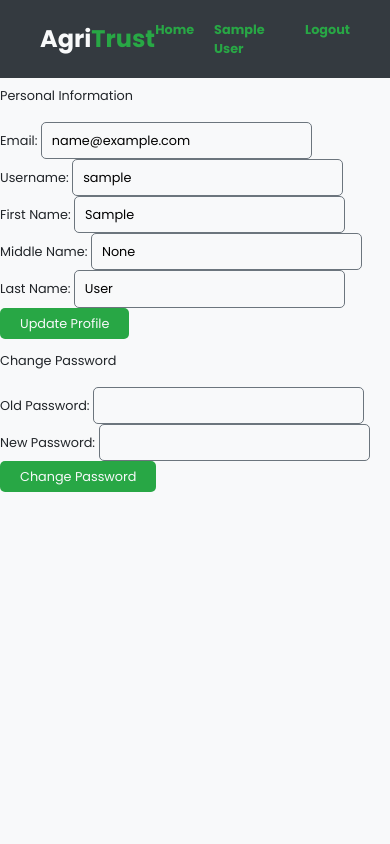
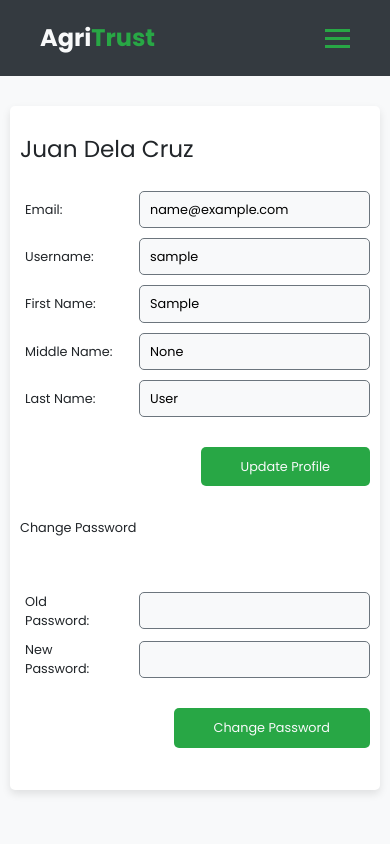
Before and after one commit to bowtsogakow/Elective5-LoanCooperative, a Django app: template cashier_frontend/templates/cashier_frontend/profileInfo.html in a window 390 px wide. Run offline with Django 5.2, Linux system fonts and the light colour scheme; the template is opened without the code that fills it: values that come from a table or form of the project are taken from there, others are empty; the visitor is signed in with stand-in values (Sample User, id 1); data comes from the database, SQL or seed files in the repository; parts of the project's set-up code (start-up, migrations or seed data) failed here and were passed over.

Commit message:
responsive cash's header/userProf

```diff
--- a/admin_frontend/templates/AgriTrust/profileInfo.html
+++ b/admin_frontend/templates/AgriTrust/profileInfo.html
@@ -6,6 +6,7 @@
         <div class="profile-info-div cont-body">
             <div class="profile-info-cont cont">
                 <h3> {{employee.fullname}} </h3>
+                <br>
 
                 <div class="reg-div">
                     <form id = "update-profile-form">
--- a/cashier_frontend/templates/cashier_frontend/header.html
+++ b/cashier_frontend/templates/cashier_frontend/header.html
@@ -4,36 +4,106 @@
     {% include 'AgriTrust/css.html' %}
 
     <style>
-
         .header-div {
             display: flex;
             justify-content: space-between;
             align-items: center;
             background-color: var(--bg3);
             padding: 20px 40px;
+            position: relative; /* Ensures dropdown is positioned relative to header-div */
+        }
 
         .header-title {
             font-weight: bold;
             font-size: 24px;
             color: var(--bg2);
+        }
 
-                span {
+        .header-title span {
             color: var(--bg1);
         }
+
+        .hamburger {
+            display: none;
+            flex-direction: column;
+            justify-content: center;
+            gap: 5px;
+            cursor: pointer;
+        }
+
+        .hamburger div {
+            width: 25px;
+            height: 3px;
+            background-color: var(--bg1);
         }
 
         .header-nav {
             display: flex;
             gap: 20px;
+        }
 
-                a {
+        .header-nav a {
             color: var(--bg1);
             font-weight: bold;
+            text-decoration: none;
+        }
 
-                    &:hover {
+        .header-nav a:hover {
             color: var(--bg2);
         }
+
+        /* Dropdown menu styling */
+        .dropdown-menu {
+            display: none;
+            flex-direction: column;
+            gap: 15px;
+            position: absolute;
+            top: 60px; /* Positions dropdown below the hamburger */
+            right: 20px;
+            background-color: var(--bg3);
+            padding: 20px;
+            border-radius: 10px;
+            box-shadow: 0 4px 6px rgba(0, 0, 0, 0.1);
+            z-index: 10; /* Ensures the menu stays on top */
         }
+
+        .dropdown-menu a {
+            font-size: 16px;
+            color: var(--bg1);
+        }
+
+        .dropdown-menu a:hover {
+            color: var(--bg2);
+        }
+
+        /* Show hamburger menu and hide nav on small screens */
+        @media (max-width: 768px) {
+            .hamburger {
+                display: flex;
+            }
+
+            .header-nav {
+                display: none;
+            }
+
+            /* Show dropdown when active */
+            .dropdown-menu.active {
+                display: flex;
+            }
+        }
+
+        /* Ensure menus are visible above the responsive dimensions */
+        @media (min-width: 769px) {
+            .hamburger {
+                display: none;
+            }
+
+            .header-nav {
+                display: flex;
+            }
+
+            .dropdown-menu {
+                display: none; /* Dropdown is hidden when not in small dimensions */
             }
         }
     </style>
@@ -42,13 +112,36 @@
 
         <div class="header-div">
             <div class="header-title"> Agri<span>Trust</span> </div>
+
+            <!-- Hamburger Menu Icon -->
+            <div class="hamburger" id="hamburger">
+                <div></div>
+                <div></div>
+                <div></div>
+            </div>
+
+            <!-- Dropdown Navigation -->
             <div class="header-nav">
                 <a href = "{% url 'cashier_index' %}"> Home </a>
                 <a href = "{% url 'cashier_profile_info' user.id%}"> {{user.full_name}} </a>
                 <a href = "{% url 'server_logout' %}"> Logout </a>
             </div>
+
+            <div class="dropdown-menu" id="dropdownMenu">
+                <a href = "{% url 'cashier_index' %}"> Home </a>
+                <a href = "{% url 'cashier_profile_info' user.id%}"> {{user.full_name}} </a>
+                <a href = "{% url 'server_logout' %}"> Logout </a>
             </div>
+        </div>
+    </header>
 
+    <script>
+        // Toggle dropdown menu visibility
+        const hamburger = document.getElementById('hamburger');
+        const dropdownMenu = document.getElementById('dropdownMenu');
 
-    </header>
+        hamburger.addEventListener('click', () => {
+            dropdownMenu.classList.toggle('active');
+        });
+    </script>
 </main>
--- a/cashier_frontend/templates/cashier_frontend/profileInfo.html
+++ b/cashier_frontend/templates/cashier_frontend/profileInfo.html
@@ -3,61 +3,64 @@
     <body>
         {% include 'cashier_frontend/header.html' with user=user %}
 
-        <div>
-            <div>
-                <h3> {{employee.fullname}} </h3>
+        <div class="profile-info-div cont-body">
+            <div class="profile-info-cont cont">
+                <!-- <h3> {{employee.fullname}} </h3> -->
+                <h3> Juan Dela Cruz </h3>
+                <br>
 
-                <p> Personal Information </p>
-
+                <div class="reg-div">
                     <form id = "update-profile-form">
-
                         <input type="hidden" id="id" name="id" value="{{employee.id}}">
 
-                    <div>
+                        <div class="input-div">
                             <label class="label" for="email">Email:</label>
                             <input class="input" id="email" name="email" value = "{{employee.email}}" required>
                         </div>
-                    <div>
+                        <div class="input-div">
                             <label class="label" for="username">Username:</label>
                             <input class="input" id="username" name="username" value="{{employee.username}}" required">
                         </div>
-                    <div>
+                        <div class="input-div">
                             <label class="label" for="first_name">First Name:</label>
                             <input class="input" id="first_name" name="first_name" value="{{employee.first_name}}" required>
                         </div>
-                    <div>
+                        <div class="input-div">
                             <label for="middle_name">Middle Name:</label>
                             <input type="text" id="middle_name" name="middle_name" value="{{employee.middle_name}}" required">
                         </div>
-                    <div >
+                        <div class="input-div">
                             <label for="last_name">Last Name:</label>
                             <input type="text" id="last_name" name="last_name" value="{{employee.last_name}}" required">
                         </div>
+                        <div class="btn-div">
+                            <button  onclick="handleUpdateProfileClick(event)"> Update Profile </button>
+                        </div>
+                    </form>
 
-                    <button  onclick="handleUpdateProfileClick(event)"> Update Profile </button>
-                </form>
-            </div>
-
-            <div>
+                    <br>
                     <p> Change Password </p>
+                    <br><br>
 
                     <form id = "change-password-form">
 
                         <input type="hidden" id="id" name="id" value="{{employee.id}}">
 
-                    <div>
+                        <div class="input-div">
                             <label class="label" for="old_password"> Old Password:</label>
                             <input class="input" id="old_password" name="old_password" required>
                         </div>
 
-                    <div>
+                        <div class="input-div">
                             <label class="label" for="new_password">New Password:</label>
                             <input class="input" id="new_password" name="new_password" required>
                         </div>
 
+                        <div class="btn-div">
                             <button onclick="handleChangePasswordClick(event)"> Change Password </button>
-
+                        </div>
                     </form>
+                </div>
             </div>
         </div>
 
```
Lines whose indentation alone changed are shown as unchanged.
